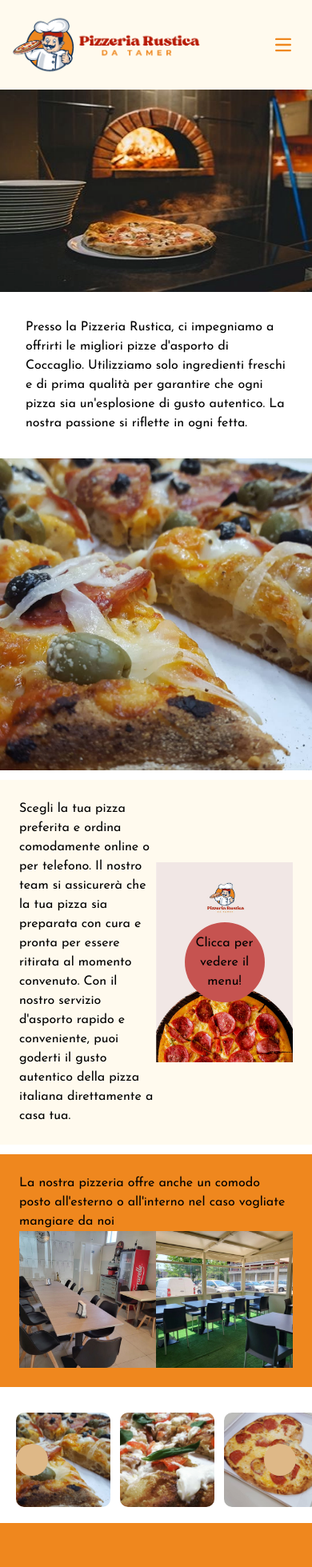
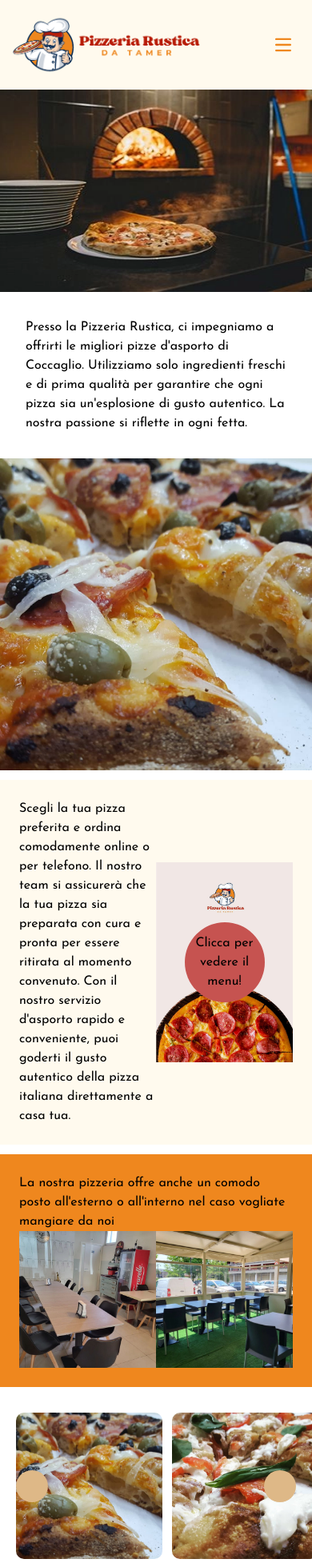
Before and after one commit to bronzo97/pizzeria-rustica, an Angular app: page / in a window 390 px wide. Shown: the top 1959 px of the page at 80% size. Built offline with nearby package versions, Linux system fonts and the light colour scheme; a web font is replaced by a local one.

Commit message:
changed carousel's colums shown on mobile

```diff
--- a/src/app/carousel/carousel.component.scss
+++ b/src/app/carousel/carousel.component.scss
@@ -54,3 +54,9 @@
     right: 0%;
     transform: translate(-50%, -50%);
 }
+@media screen and (max-width: 600px) {
+
+    .carousel {
+        grid-auto-columns: calc((100% / 2) - 12px);
+    }
+}
```
